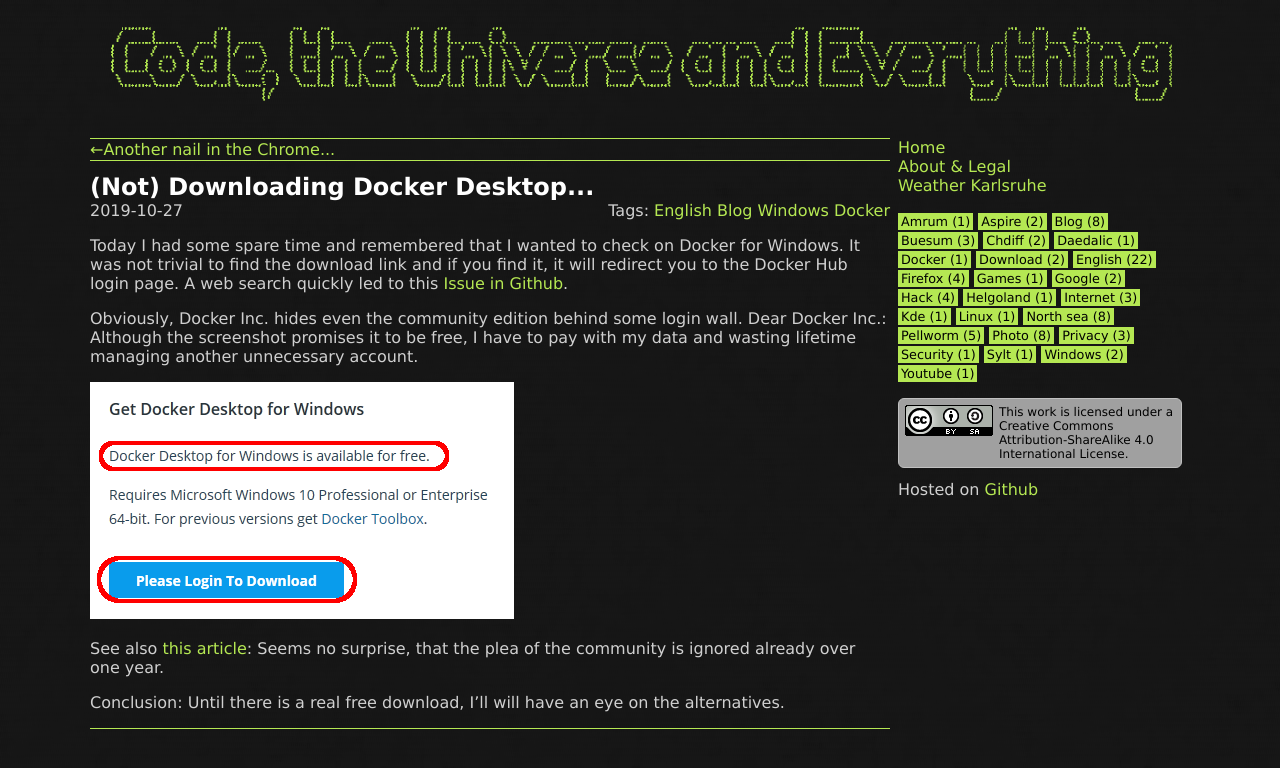
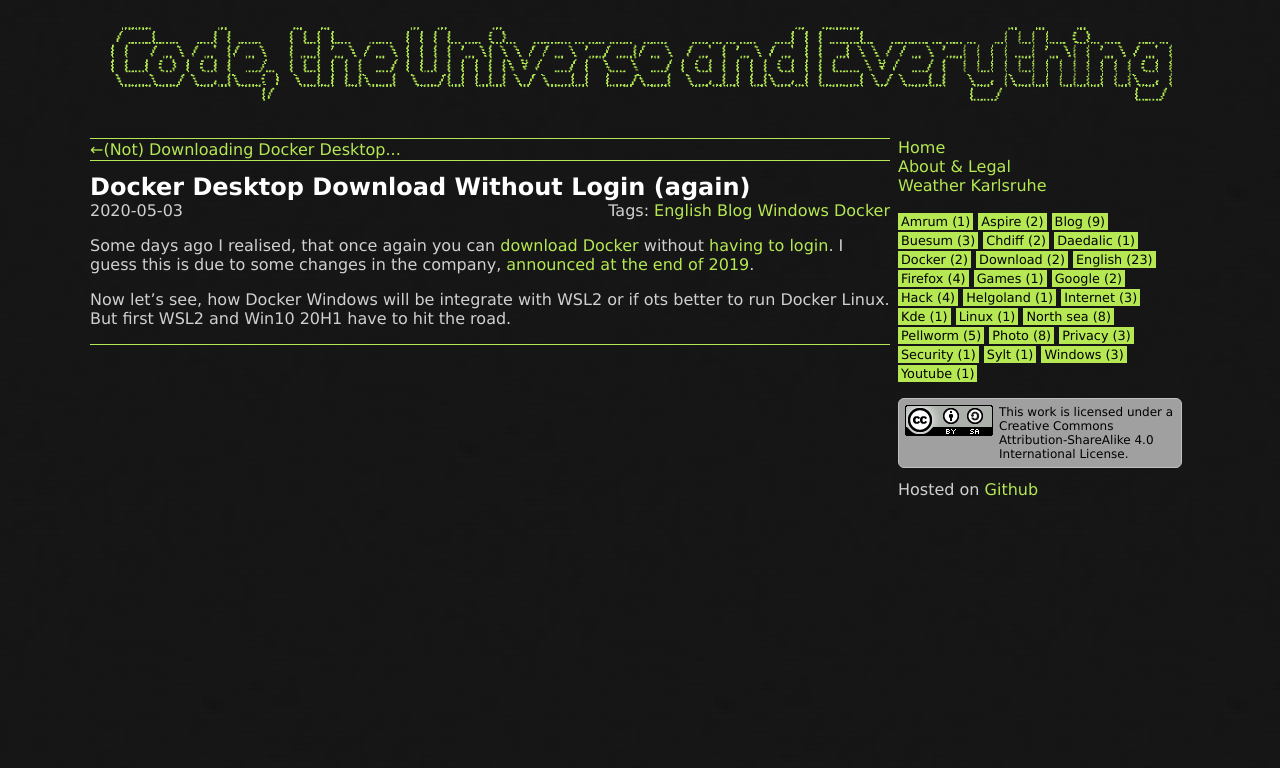
Before and after one commit to soerenkoehler/soerenkoehler.github.io, a Jekyll site: the page built from index.html, in a window 1280 px wide. Shown: the top 768 px of the page. Built offline with Jekyll 4.4.1, drawn with Linux system fonts in a browser that asks for light colours.

Commit message:
post: Docker

```diff
--- /dev/null
+++ b/_posts/blog/2020-05-03-downloading-docker.md
@@ -0,0 +1,16 @@
+---
+layout: post
+title: Docker Desktop Download Without Login (again)
+tags: [english, blog, windows, docker]
+---
+Some days ago I realised, that once again you can
+[download Docker](
+    https://www.docker.com/get-started
+){:target="_blank"}
+without [having to login](2019/10/27/not-downloading-docker.html). I guess this is due to some changes
+in the company,
+[announced at the end of 2019](
+    https://www.heise.de/newsticker/meldung/Docker-verkauft-Enterprise-Geschaeft-und-bekommt-neuen-CEO-4585658.html
+){:target="_blank"}.
+
+Now let's see, how Docker Windows will be integrate with WSL2 or if ots better to run Docker Linux. But first WSL2 and Win10 20H1 have to hit the road.
```
Also changed, not shown: _posts/blog/2019-06-02-another-nail-in-the-coffin.md (+1 -1 lines).
